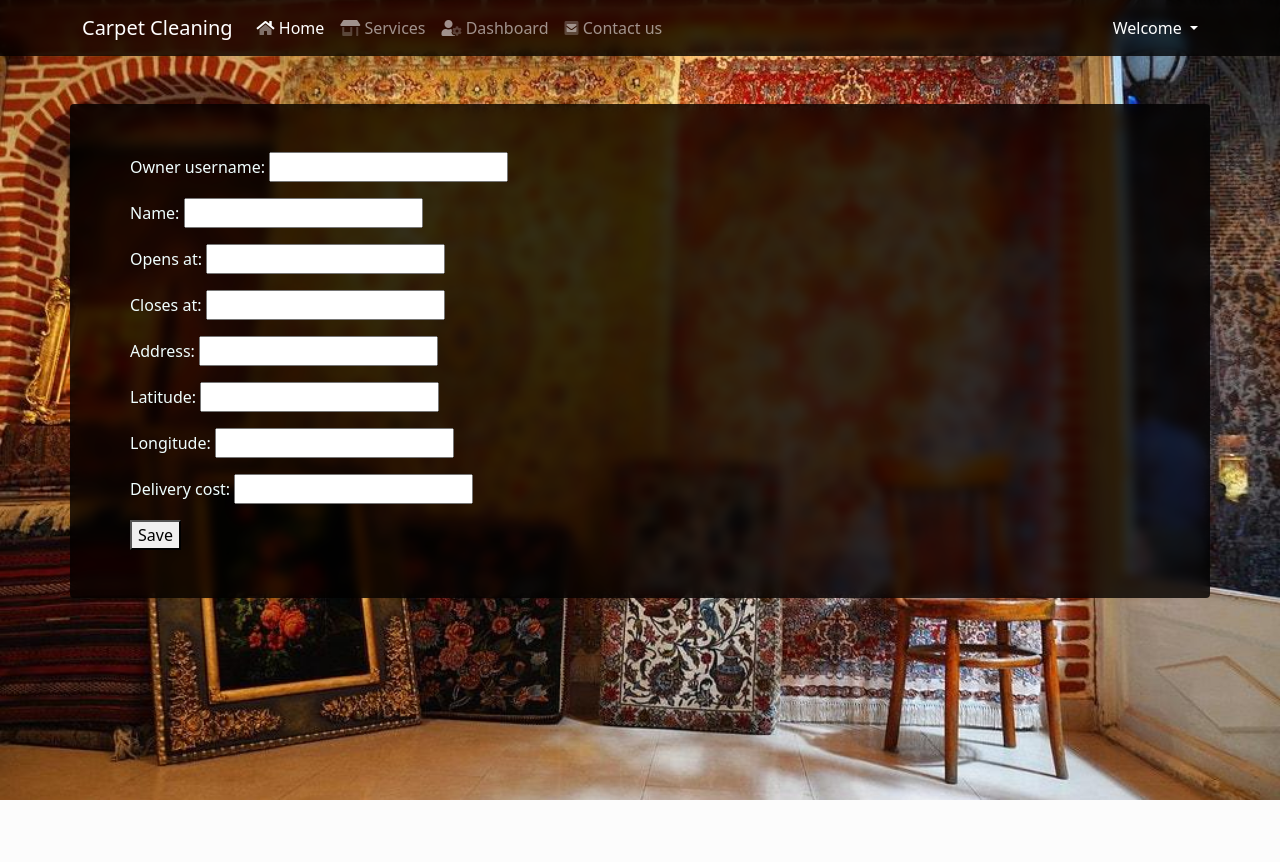
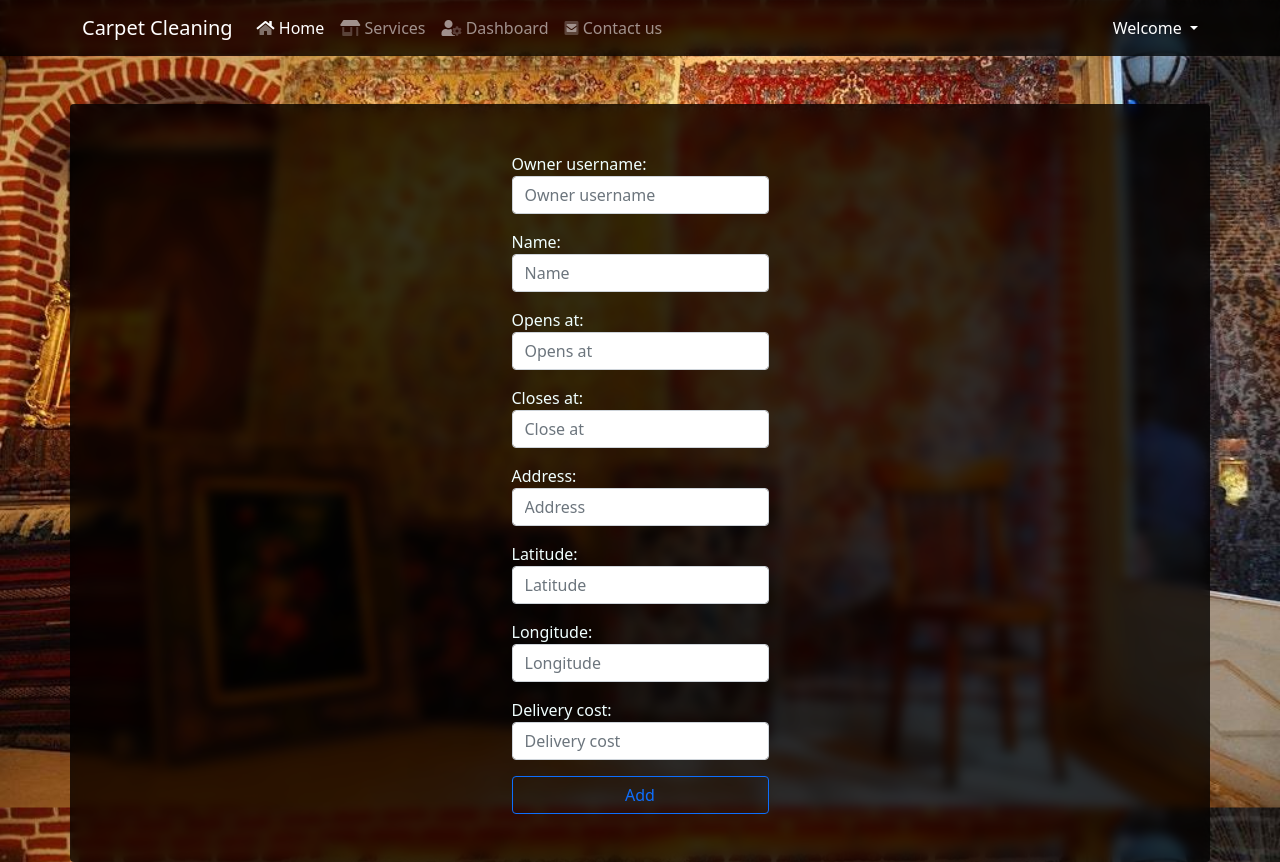
Before and after one commit to Broken37/carpet-cleaning, a Django app: page /carpet_cleaning/add-shop in a window 1280 px wide. Before the commit the page ends 800 px from the top, so only its background shows below. Run offline with Django 3.2, Linux system fonts and the light colour scheme; some libraries are stand-ins or nearby versions.

Commit message:
Bugfix/Better UI for Register Page and Create Shop Page

```diff
--- a/CarpetShops/templates/CarpetShops/addShop.html
+++ b/CarpetShops/templates/CarpetShops/addShop.html
@@ -2,15 +2,52 @@
 
 {% block content %}
 
-    <div class="container">
+    <div class="d-flex flex-row justify-content-center">
         <b> {{ message }} </b>
-        <form class="" method="post">
+        <form class="d-flex flex-column justify-content-center" method="post">
             <div class="">
                 {% csrf_token %}
                 {{ form.as_p }}
             </div>
-            <button class="" type="submit" name="action">Save</button>
+            <button class="btn btn-outline-primary" type="submit" name="action">Add</button>
         </form>
     </div>
+    <script>
+        (function () {
+            const lables = document.getElementsByTagName("lable");
+            for (let i = 0; i < lables.length; i++) {
+                lables[i].classList.add("hidden");
+            }
+            const owner = document.getElementById("id_owner_username");
+            owner.classList.add("form-control");
+            owner.placeholder = "Owner username";
+            const name = document.getElementById("id_name");
+            name.classList.add("form-control");
+            name.placeholder = "Name";
+            const open = document.getElementById("id_opens_at");
+            open.classList.add("form-control");
+            open.placeholder = "Opens at";
+            const close = document.getElementById("id_closes_at");
+            close.classList.add("form-control");
+            close.placeholder = "Close at";
+            const address = document.getElementById("id_address");
+            address.classList.add("form-control");
+            address.placeholder = "Address";
+            const latitude = document.getElementById("id_latitude");
+            latitude.classList.add("form-control");
+            latitude.placeholder = "Latitude";
+            const longitude = document.getElementById("id_longitude");
+            longitude.classList.add("form-control");
+            longitude.placeholder = "Longitude";
+            const cost = document.getElementById("id_delivery_cost");
+            cost.classList.add("form-control");
+            cost.placeholder = "Delivery cost";
+        })();
+    </script>
+    <style>
+        .hidden {
+            display: none;
+        }
+    </style>
 
 {% endblock %}
--- a/CarpetShops/templates/CarpetShops/comment.html
+++ b/CarpetShops/templates/CarpetShops/comment.html
@@ -1,6 +1,7 @@
 {% extends "base.html" %}
 
 {% block content %}
+<div class="d-flex flex-row justify-content-center">
     <div class="card">
         <div class="row">
             <div class="col-12">
@@ -13,6 +14,7 @@
                         <div class="row">
                             <div class="col-12">
                                 <div class="pull-right"> <a onclick="myFunction()"  class="btn btn-success send btn-sm">Send <i class="fa fa-long-arrow-right ml-1"></i></a> </div>
+                            </div>
                         </div>
                     </div>
                 </div>
```
Also changed, not shown: users/templates/users/login.html (+24 -6 lines), users/templates/users/register.html (+34 -1 lines). Lines whose indentation alone changed are shown as unchanged.
